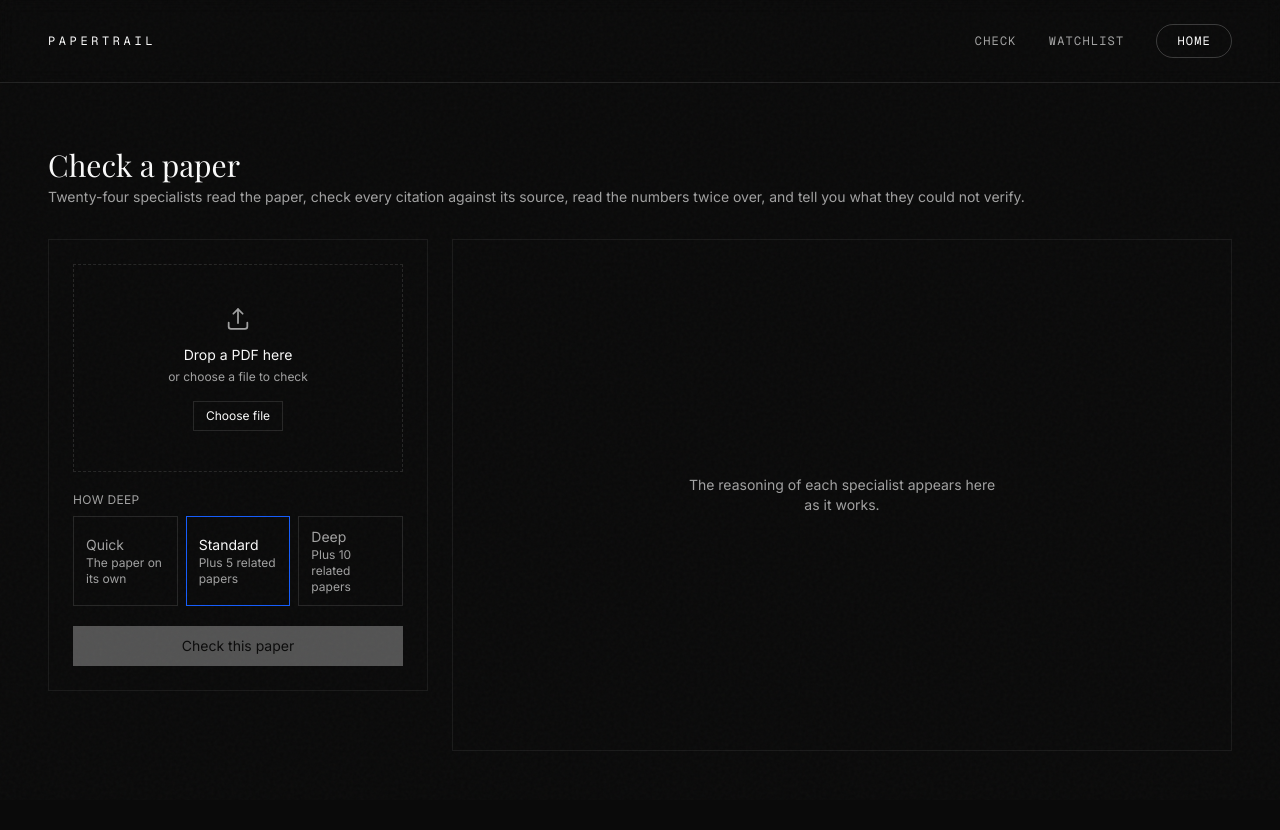
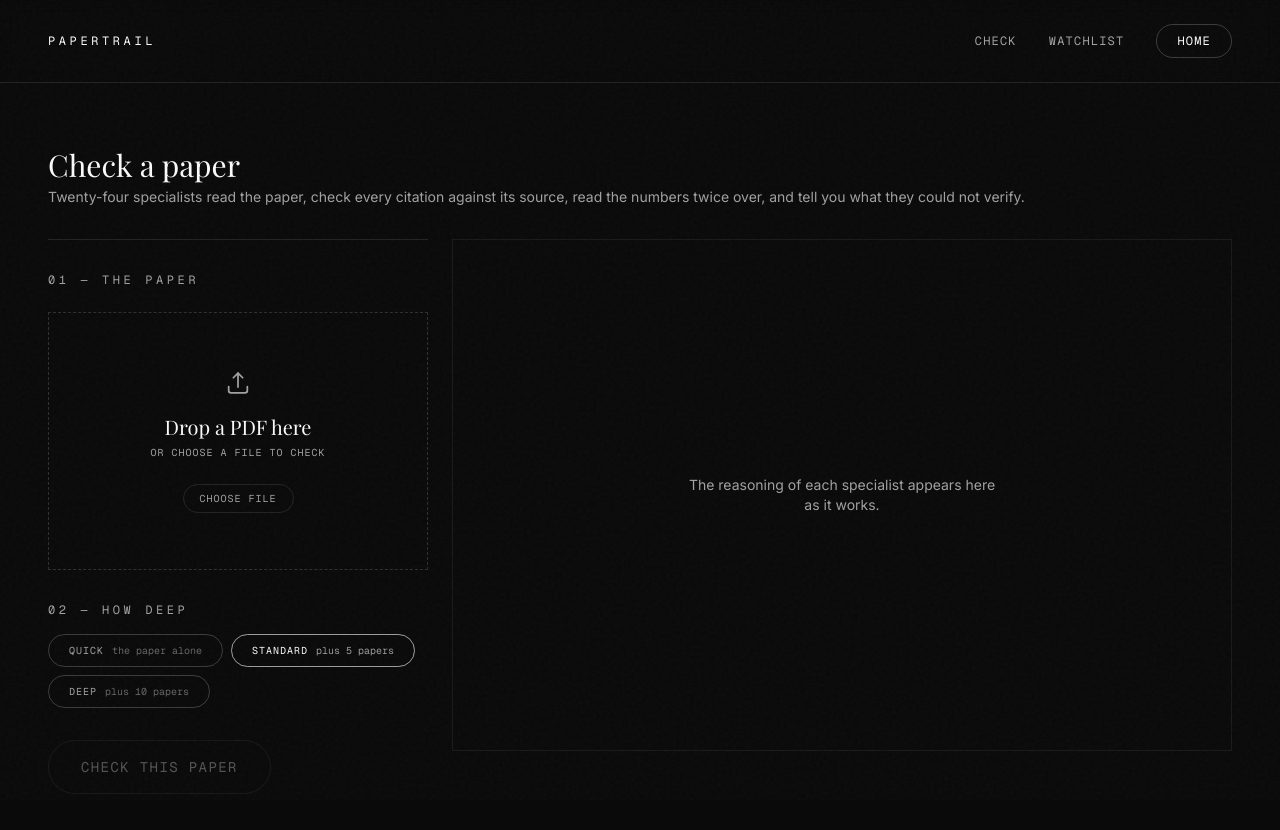
Before and after one commit to FlemingJohn/papertrail, a Next.js app: page /check in a window 1280 px wide. Shown: the top 830 px of the page. Built offline with nearby package versions, Linux system fonts and the light colour scheme; a web font is replaced by a local one.

Commit message:
style: restyle upload panel with numbered sections and pill buttons

```diff
--- a/components/dashboard/upload-panel.tsx
+++ b/components/dashboard/upload-panel.tsx
@@ -1,7 +1,9 @@
 "use client";
 
-import { useCallback, useId, useRef, useState } from "react";
+import { useCallback, useId, useState } from "react";
+import { motion } from "framer-motion";
 import type { RunDepth } from "@/lib/schemas/run";
+import { buttonPrimary, buttonQuiet, sectionLabel } from "@/lib/design/tokens";
 import { DocumentIcon, UploadIcon } from "./icons";
 
 interface UploadPanelProps {
@@ -15,9 +17,9 @@ const depthOptions: Array<{
   label: string;
   detail: string;
 }> = [
-  { value: "quick", label: "Quick", detail: "The paper on its own" },
-  { value: "standard", label: "Standard", detail: "Plus 5 related papers" },
-  { value: "deep", label: "Deep", detail: "Plus 10 related papers" },
+  { value: "quick", label: "Quick", detail: "the paper alone" },
+  { value: "standard", label: "Standard", detail: "plus 5 papers" },
+  { value: "deep", label: "Deep", detail: "plus 10 papers" },
 ];
 
 const maximumFileBytes = 20 * 1024 * 1024;
@@ -28,7 +30,6 @@ export function UploadPanel({
   onCancel,
 }: UploadPanelProps) {
   const inputId = useId();
-  const inputRef = useRef<HTMLInputElement>(null);
   const [file, setFile] = useState<File | null>(null);
   const [depth, setDepth] = useState<RunDepth>("standard");
   const [isDragging, setIsDragging] = useState(false);
@@ -54,7 +55,9 @@ export function UploadPanel({
   }, []);
 
   return (
-    <section className="border border-border/60 bg-card/40 p-6">
+    <section className="border-t border-white/10 pt-8">
+      <p className={`${sectionLabel} mb-6`}>01 — The paper</p>
+
       <div
         onDragOver={(event) => {
           event.preventDefault();
@@ -66,34 +69,30 @@ export function UploadPanel({
           setIsDragging(false);
           acceptFile(event.dataTransfer.files[0]);
         }}
-        className={`flex flex-col items-center justify-center border border-dashed px-6 py-10 transition-colors ${
-          isDragging ? "border-accent bg-accent/5" : "border-border"
+        className={`flex flex-col items-center justify-center border border-dashed py-14 transition-colors ${
+          isDragging ? "border-accent bg-accent/5" : "border-white/15"
         }`}
       >
         {file === null ? (
-          <UploadIcon className="mb-3 size-7 text-muted-foreground" />
+          <UploadIcon className="mb-4 size-7 text-muted-foreground" />
         ) : (
-          <DocumentIcon className="mb-3 size-7 text-accent" />
+          <DocumentIcon className="mb-4 size-7 text-accent" />
         )}
 
-        <p className="mb-1 text-sm text-foreground">
+        <p className="mb-1 font-display text-xl font-light">
           {file === null ? "Drop a PDF here" : file.name}
         </p>
-        <p className="mb-4 text-xs text-muted-foreground">
+        <p className="mb-6 font-mono text-[10px] uppercase tracking-widest text-muted-foreground">
           {file === null
             ? "or choose a file to check"
             : `${(file.size / 1024 / 1024).toFixed(1)} MB`}
         </p>
 
-        <label
-          htmlFor={inputId}
-          className="cursor-pointer border border-border px-3 py-1.5 text-xs text-foreground transition-colors hover:border-accent hover:text-accent"
-        >
-          {file === null ? "Choose file" : "Choose a different file"}
+        <label htmlFor={inputId} className={`${buttonQuiet} cursor-pointer`}>
+          {file === null ? "Choose file" : "Choose another"}
         </label>
         <input
           id={inputId}
-          ref={inputRef}
           type="file"
           accept="application/pdf"
           className="sr-only"
@@ -104,31 +103,29 @@ export function UploadPanel({
       {problem === null ? null : (
         <p
           role="alert"
-          className="mt-3 border border-verdict-retracted/40 px-3 py-2 text-xs text-verdict-retracted"
+          className="mt-4 border border-verdict-retracted/40 px-4 py-3 text-sm text-verdict-retracted"
         >
           {problem}
         </p>
       )}
 
-      <fieldset className="mt-5">
-        <legend className="mb-2 text-xs tracking-wide uppercase text-muted-foreground">
-          How deep
-        </legend>
-        <div className="grid grid-cols-3 gap-2">
+      <fieldset className="mt-8">
+        <legend className={`${sectionLabel} mb-4`}>02 — How deep</legend>
+        <div className="flex flex-wrap gap-2">
           {depthOptions.map((option) => (
             <button
               key={option.value}
               type="button"
               onClick={() => setDepth(option.value)}
               aria-pressed={depth === option.value}
-              className={`border px-3 py-2.5 text-left transition-colors ${
+              className={`rounded-full border px-5 py-2 font-mono text-[10px] uppercase tracking-widest transition-colors duration-300 ${
                 depth === option.value
-                  ? "border-accent text-foreground"
-                  : "border-border text-muted-foreground hover:border-border/80"
+                  ? "border-white/60 text-foreground"
+                  : "border-white/20 text-muted-foreground hover:border-white/40"
               }`}
             >
-              <span className="block text-sm">{option.label}</span>
-              <span className="block text-xs text-muted-foreground">
+              {option.label}
+              <span className="ml-2 normal-case tracking-normal opacity-60">
                 {option.detail}
               </span>
             </button>
@@ -136,26 +133,24 @@ export function UploadPanel({
         </div>
       </fieldset>
 
-      <div className="mt-5 flex gap-2">
-        <button
+      <div className="mt-8 flex flex-wrap items-center gap-3">
+        <motion.button
           type="button"
+          whileHover={file === null || isRunning ? undefined : { scale: 1.03 }}
+          whileTap={file === null || isRunning ? undefined : { scale: 0.97 }}
           disabled={file === null || isRunning}
           onClick={() => {
             if (file !== null) {
               onStart(file, depth);
             }
           }}
-          className="flex-1 bg-foreground px-4 py-2.5 text-sm text-background transition-opacity disabled:cursor-not-allowed disabled:opacity-30"
+          className={`${buttonPrimary} disabled:cursor-not-allowed disabled:opacity-30 disabled:hover:bg-transparent disabled:hover:text-foreground`}
         >
-          {isRunning ? "Checking…" : "Check this paper"}
-        </button>
+          {isRunning ? "Checking" : "Check this paper"}
+        </motion.button>
 
         {isRunning ? (
-          <button
-            type="button"
-            onClick={onCancel}
-            className="border border-border px-4 py-2.5 text-sm text-muted-foreground transition-colors hover:border-verdict-retracted hover:text-verdict-retracted"
-          >
+          <button type="button" onClick={onCancel} className={buttonQuiet}>
             Stop
           </button>
         ) : null}
```
